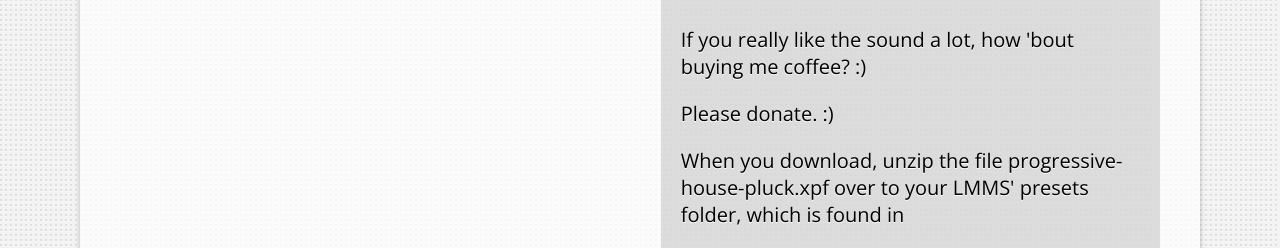
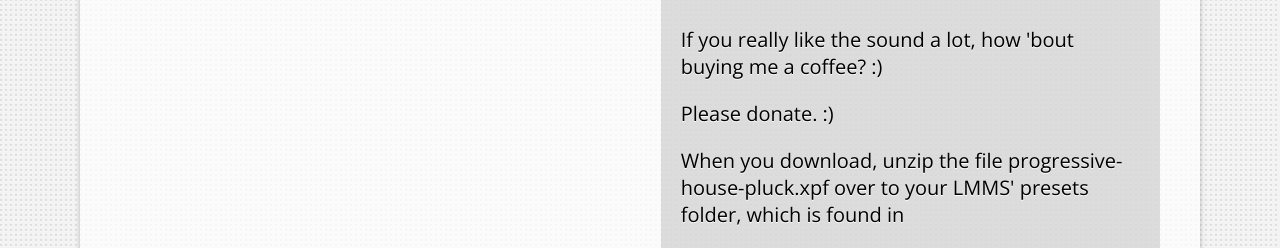
Before and after one commit to shovon/old-site, a Jekyll site: the page built from proghousepluck/index.html, in a window 1280 px wide. Shown: the part 826-1074 px from the top of the page. Built offline with Jekyll 4.4.1, drawn with Linux system fonts in a browser that asks for light colours; comment, search, counter and statistics services are not loaded.

```diff
--- a/proghousepluck/index.html
+++ b/proghousepluck/index.html
@@ -68,7 +68,7 @@ lastmod: "2011-02-26"
 			</div>
 
 			<p>
-				If you really like the sound a lot, how 'bout buying me coffee? :)
+				If you really like the sound a lot, how 'bout buying me a coffee? :)
 			</p>
 
 			<p>
```
